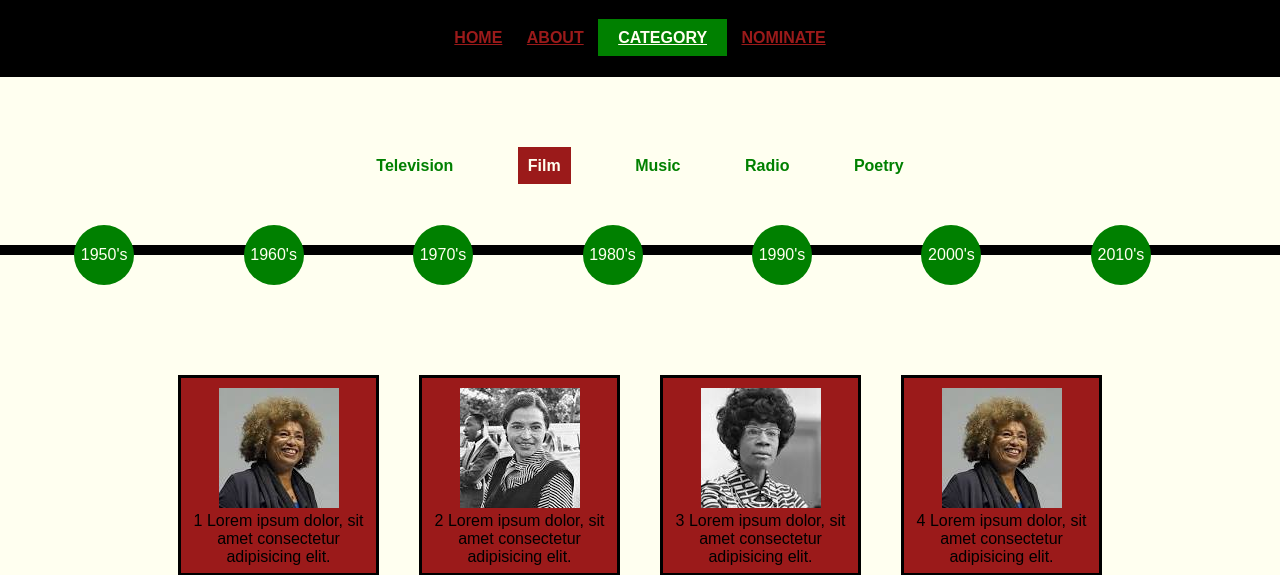
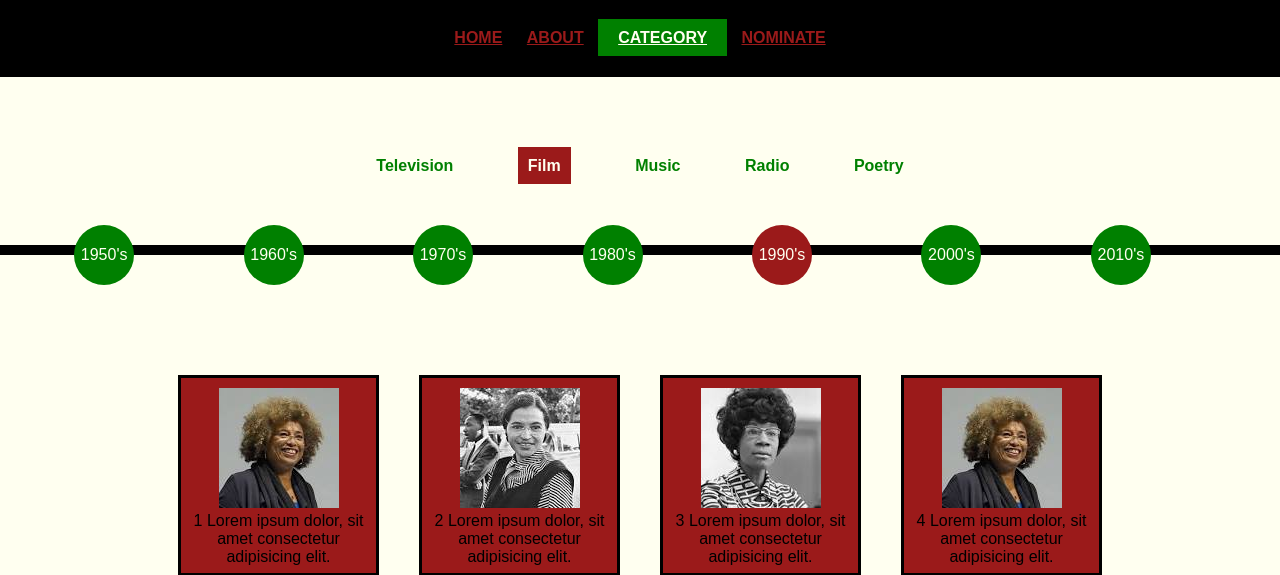
Before and after one commit to kward1025/Onward-Tech, a PHP site: page /Wokekanda-Category.html in a window 1280 px wide. Shown: the part 110-685 px from the top of the page. Run offline with PHP 8.4, Linux system fonts and the light colour scheme.

Commit message:
category changes

```diff
--- a/Wokekanda-Category.html
+++ b/Wokekanda-Category.html
@@ -43,7 +43,7 @@
                     <div class="bubbles">1960's</div>
                     <div class="bubbles">1970's</div>
                     <div class="bubbles">1980's</div>
-                    <div class="bubbles">1990's</div>
+                    <div class="bubbles_selected">1990's</div>
                     <div class="bubbles">2000's</div>
                     <div class="bubbles">2010's</div>
                 </div>
--- a/Wokekanda.css
+++ b/Wokekanda.css
@@ -311,6 +311,36 @@ input[type=number] {
 
 
 }
+
+.bubbles_selected{
+    background-color:  rgb(155, 26, 26);
+    border-radius: 100%;
+    height:60px;
+    width:60px;
+    margin-bottom: 30px;
+    display:inline-block;
+    line-height: 60px;
+    color: ivory;
+    position: relative;
+    top: -20px;
+    margin-right: 80px;
+    margin-left: 25px;
+
+}
+.bubbles_selected:hover{
+    background-color:  rgb(155, 26, 26);
+    border-radius: 100%;
+    height:80px;
+    width:80px;
+    margin-bottom: 30px;
+    display:inline-block;
+    color: ivory;
+    position: relative;
+    top: -35x;
+    margin-right: 80px;
+    margin-left: 25px;
+
+}
 .bar{
     height:10px;
     background-color: black;
```
